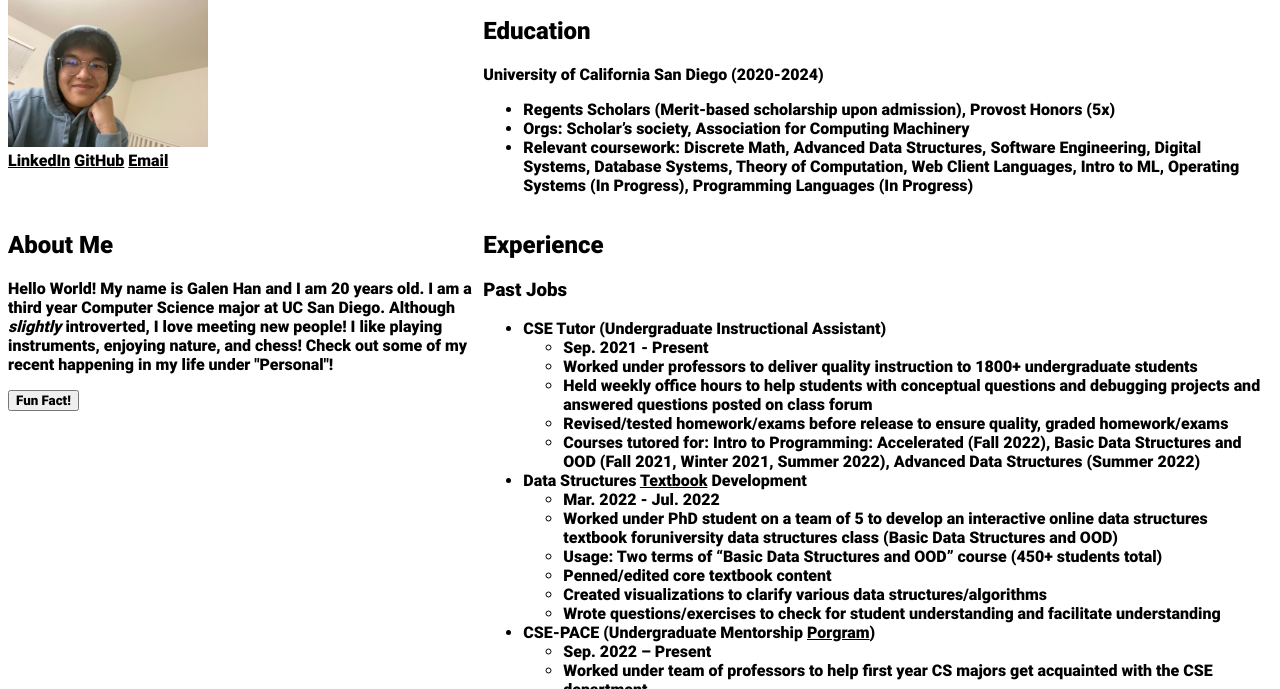
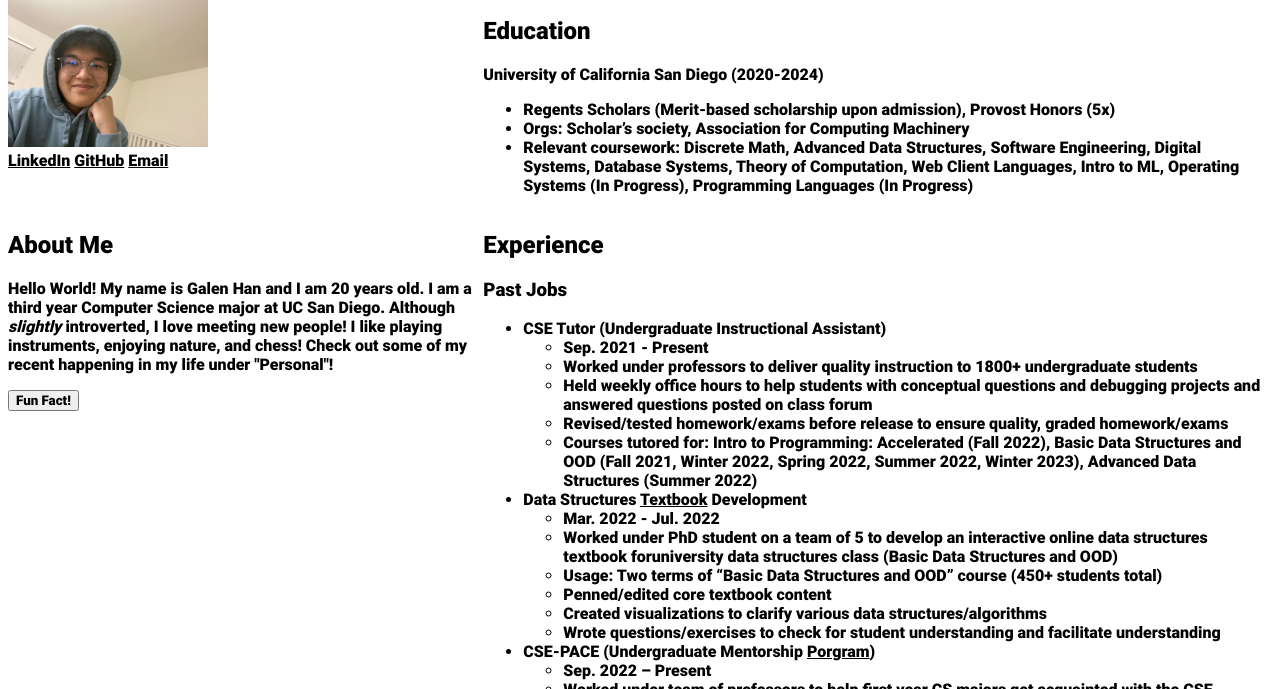
Before and after one commit to galenhan02/Personal-Website, a plain HTML site: page index.html in a window 1280 px wide. Shown: the part 111-800 px from the top of the page. Drawn offline with Linux system fonts and the light colour scheme.

Commit message:
Tutoring dates

```diff
--- a/index.html
+++ b/index.html
@@ -73,7 +73,9 @@
                         <li>Held weekly office hours to help students with conceptual questions and debugging projects and
                             answered questions posted on class forum</li>
                         <li>Revised/tested homework/exams before release to ensure quality, graded homework/exams</li>
-                        <li>Courses tutored for: Intro to Programming: Accelerated (Fall 2022), Basic Data Structures and OOD (Fall 2021, Winter 2021, Summer 2022), Advanced Data Structures (Summer 2022)</li>
+                        <li>Courses tutored for: Intro to Programming: Accelerated (Fall 2022), Basic Data Structures and OOD (Fall
+                            2021, Winter 2022, Spring 2022, Summer 2022, Winter 2023), Advanced Data Structures (Summer 2022)
+                            </li>
                     </ul>
                     <li> Data Structures <a id="textbook" href="https://stepik.org/course/109917/syllabus">Textbook</a> Development </li>
                     <ul>
```
